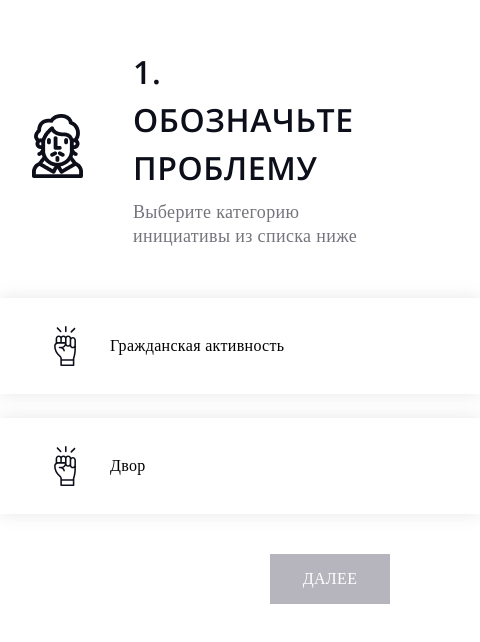
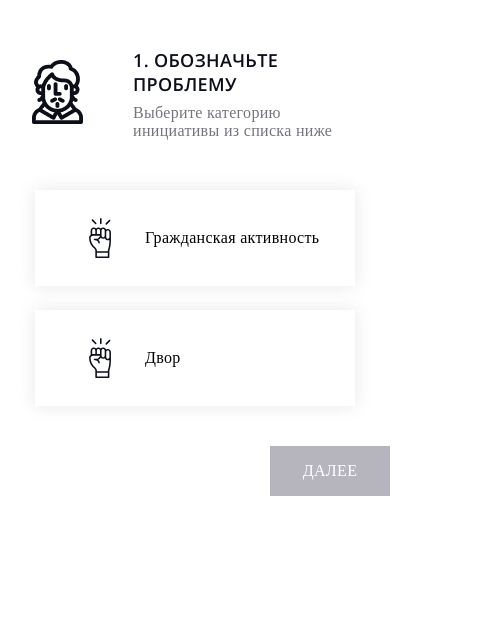
Before and after one commit to Greg-One/Hackathon-2025-React, a React (Create React App) app: page /category in a window 390 px wide. Shown: the top 642 px of the page, 480 px wide, since content can reach past the window. Built offline with nearby package versions, Linux system fonts and the light colour scheme; a web font is replaced by a local one.

Commit message:
feat: add categories adaptive

```diff
--- a/src/blocks/categories/__card-list/categories__card-list.css
+++ b/src/blocks/categories/__card-list/categories__card-list.css
@@ -9,3 +9,9 @@
   justify-content: space-between;
   align-items: center;
 }
+
+@media screen and (max-width: 768px) and (min-width: 360px) {
+  .categories__card-list {
+    justify-content: center;
+  }
+}
--- a/src/blocks/categories/__card/categories__card.css
+++ b/src/blocks/categories/__card/categories__card.css
@@ -23,3 +23,9 @@
   stroke: #e33a22;
   fill: #e33a22;
 }
+
+@media screen and (max-width: 768px) and (min-width: 320px) {
+  .categories__card {
+    width: 320px;
+  }
+}
--- a/src/blocks/header/__subtitle/header__subtitle.css
+++ b/src/blocks/header/__subtitle/header__subtitle.css
@@ -9,3 +9,10 @@
   margin: 0;
   color: #75747c;
 }
+
+@media screen and (max-width: 425px) and (min-width: 320px) {
+  .header__subtitle {
+    font-size: 16px;
+    line-height: 18px;
+  }
+}
--- a/src/blocks/header/__title/header__title.css
+++ b/src/blocks/header/__title/header__title.css
@@ -10,3 +10,10 @@
   margin-bottom: 8px;
   text-transform: uppercase;
 }
+
+@media screen and (max-width: 425px) and (min-width: 320px) {
+  .header__title {
+    font-size: 18px;
+    line-height: 24px;
+  }
+}
```
